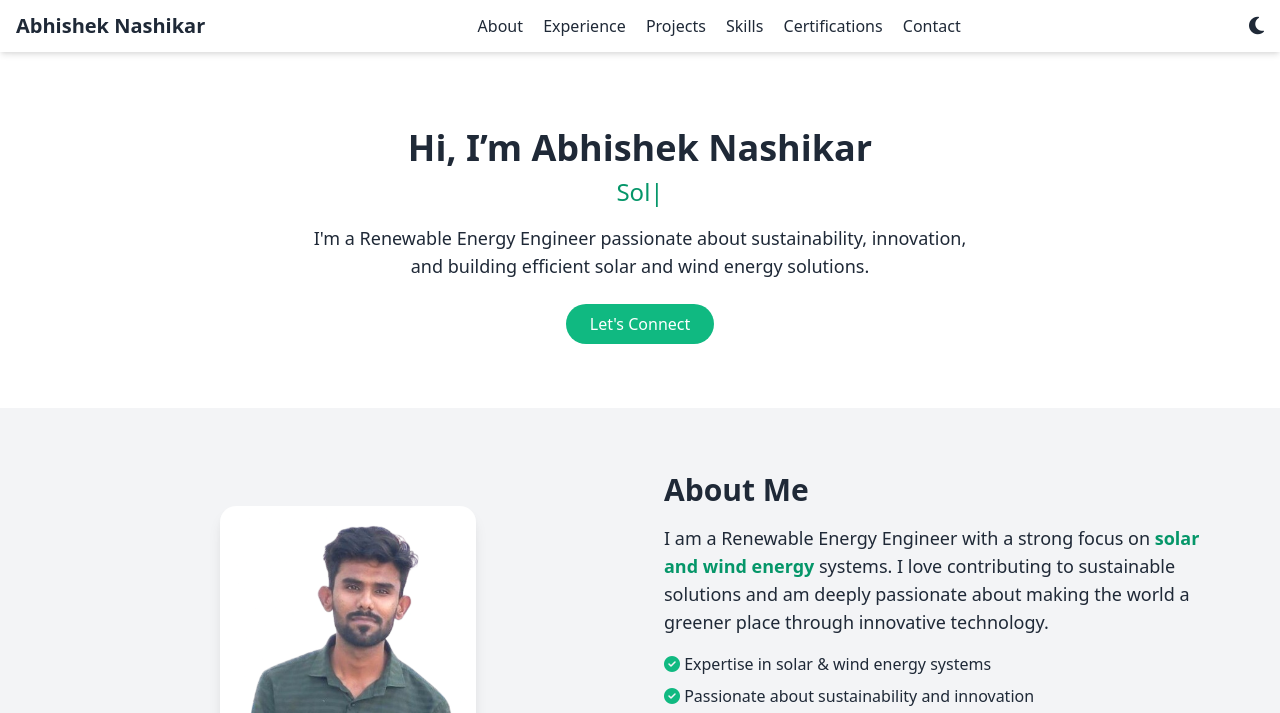
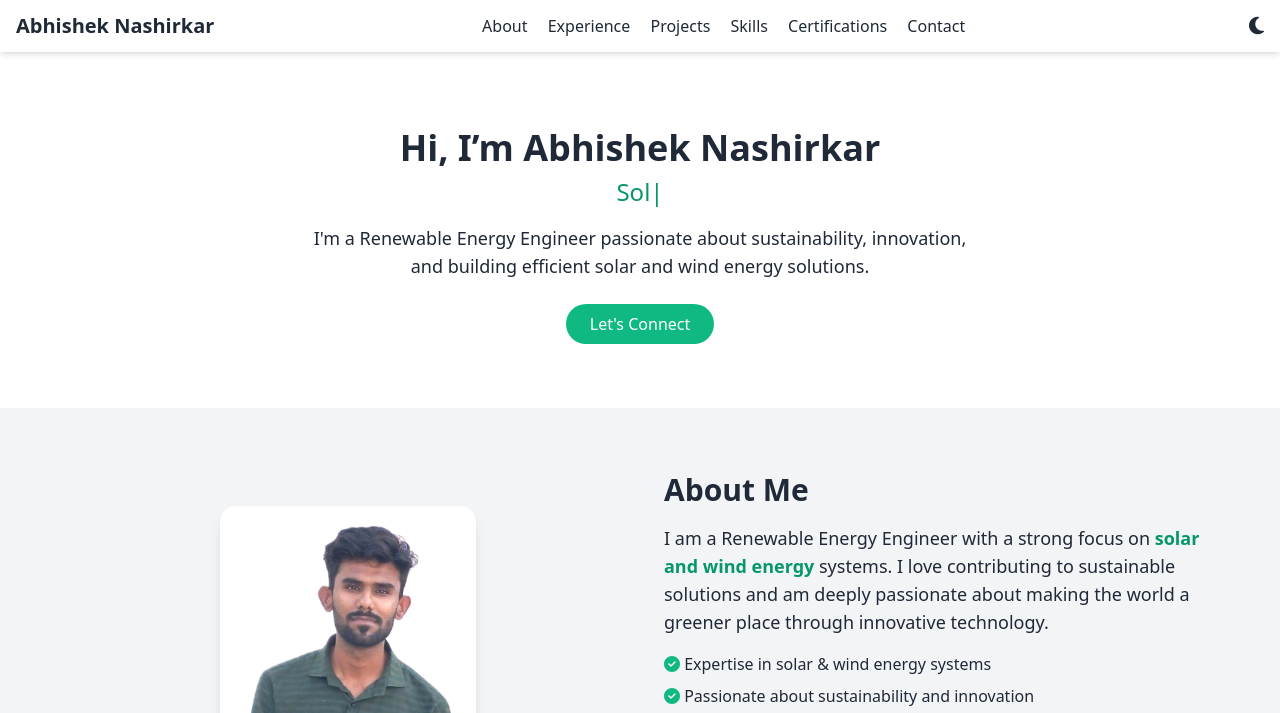
Before and after one commit to Abhisek2512/PortFolioNew, a plain HTML site: page index.html in a window 1280 px wide. Shown: the top 713 px of the page. Drawn offline with nearby package versions, Linux system fonts and the light colour scheme.

Commit message:
Update index.html

```diff
--- a/index.html
+++ b/index.html
@@ -3,7 +3,7 @@
 <head>
   <meta charset="UTF-8" />
   <meta name="viewport" content="width=device-width, initial-scale=1.0" />
-  <title>Abhishek Nashikar | Renewable Energy Engineer</title>
+  <title>Abhishek Nashirkar | Renewable Energy Engineer</title>
   <link rel="stylesheet" href="https://cdn.jsdelivr.net/npm/tailwindcss@2.2.19/dist/tailwind.min.css">
   <link rel="stylesheet" href="https://unpkg.com/aos@next/dist/aos.css" />
   <script src="https://cdn.jsdelivr.net/npm/typed.js@2.0.12"></script>
@@ -22,7 +22,7 @@
   <!-- Navbar -->
   <header class="fixed w-full top-0 z-50 bg-white dark:bg-gray-900 shadow-md">
     <div class="max-w-7xl mx-auto px-4 py-3 flex justify-between items-center">
-      <h1 class="text-xl font-bold">Abhishek Nashikar</h1>
+      <h1 class="text-xl font-bold">Abhishek Nashirkar</h1>
       <nav class="space-x-4 hidden md:block">
         <a href="#about" class="hover:text-green-500 transition">About</a>
         <a href="#experience" class="hover:text-green-500 transition">Experience</a>
@@ -40,7 +40,7 @@
 
   <!-- Hero Section -->
   <section class="pt-32 pb-16 flex flex-col items-center justify-center text-center px-4">
-    <h2 class="text-3xl sm:text-4xl font-bold mb-2">Hi, I’m Abhishek Nashikar</h2>
+    <h2 class="text-3xl sm:text-4xl font-bold mb-2">Hi, I’m Abhishek Nashirkar</h2>
     <h3 class="text-xl sm:text-2xl text-green-600 dark:text-green-400 mb-4">
       <span id="typed-text"></span>
     </h3>
```
